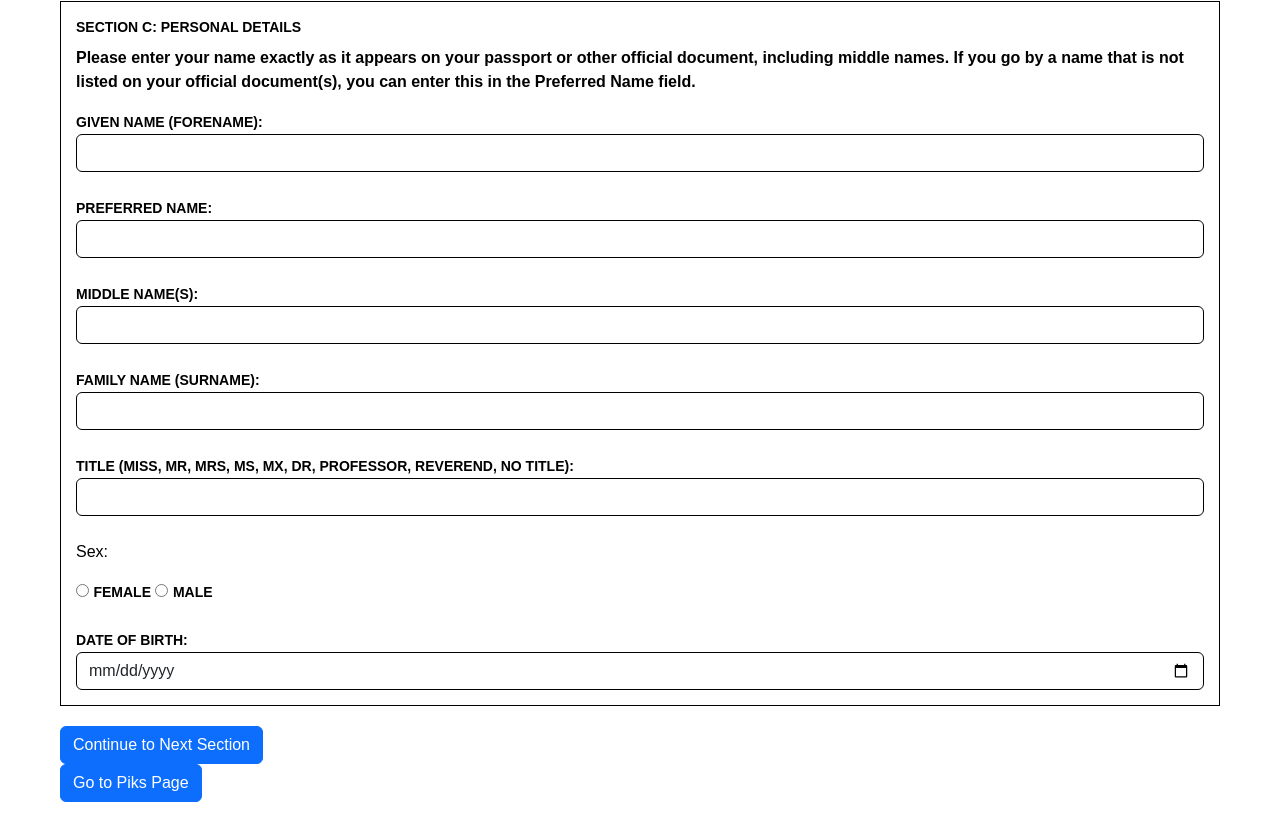
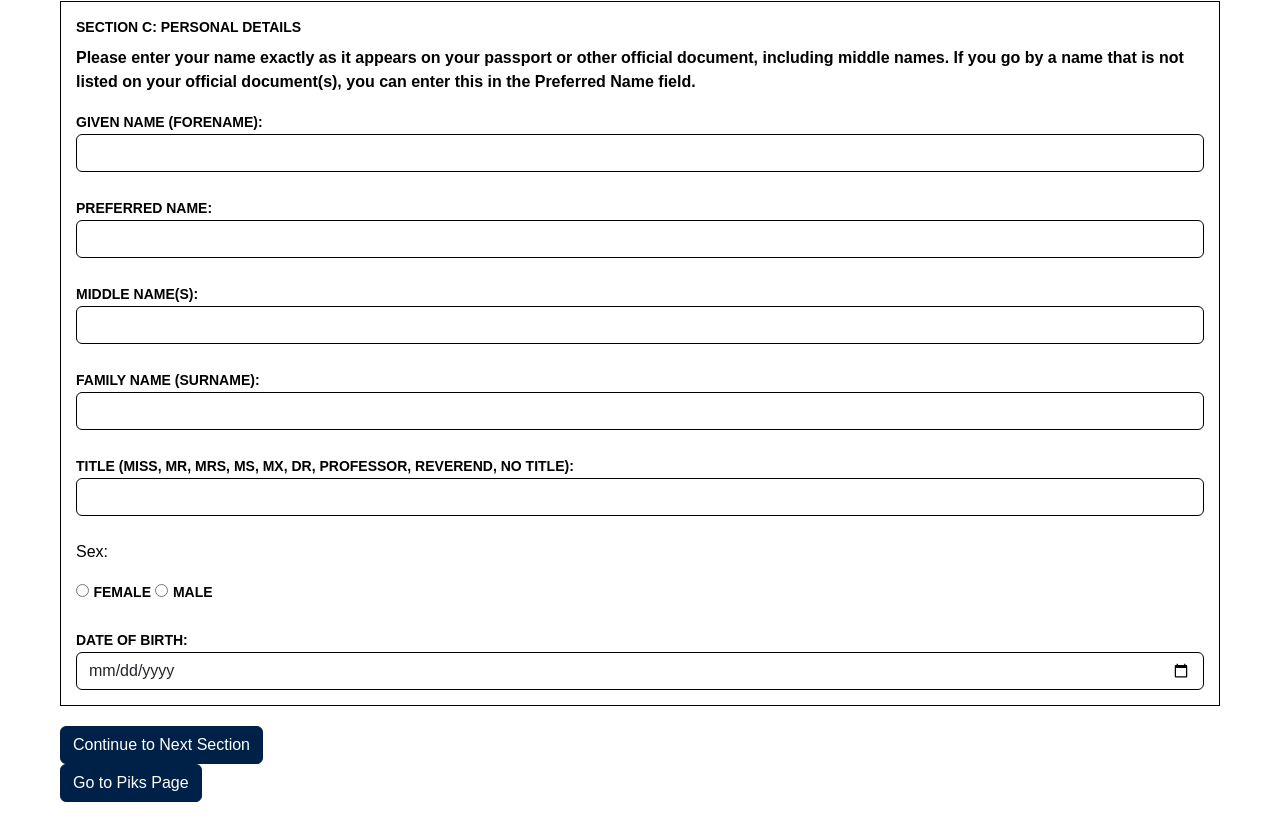
Before and after one commit to jessica2934/webprogrammingHW, a plain HTML site: page index.html in a window 1280 px wide. Shown: the part 1621-2443 px from the top of the page. Drawn offline with nearby package versions, Linux system fonts and the light colour scheme.

Commit message:
Update next button index.html

```diff
--- a/index.html
+++ b/index.html
@@ -48,6 +48,10 @@
             background-color: #002147; /* Oxford Blue */
             padding: 20px; /* Adds spacing inside the header */
         }
+        .btn-primary {
+    background-color: #002147 !important;
+    border-color: #002147 !important;
+}
 
     </style>
 </head>
```
